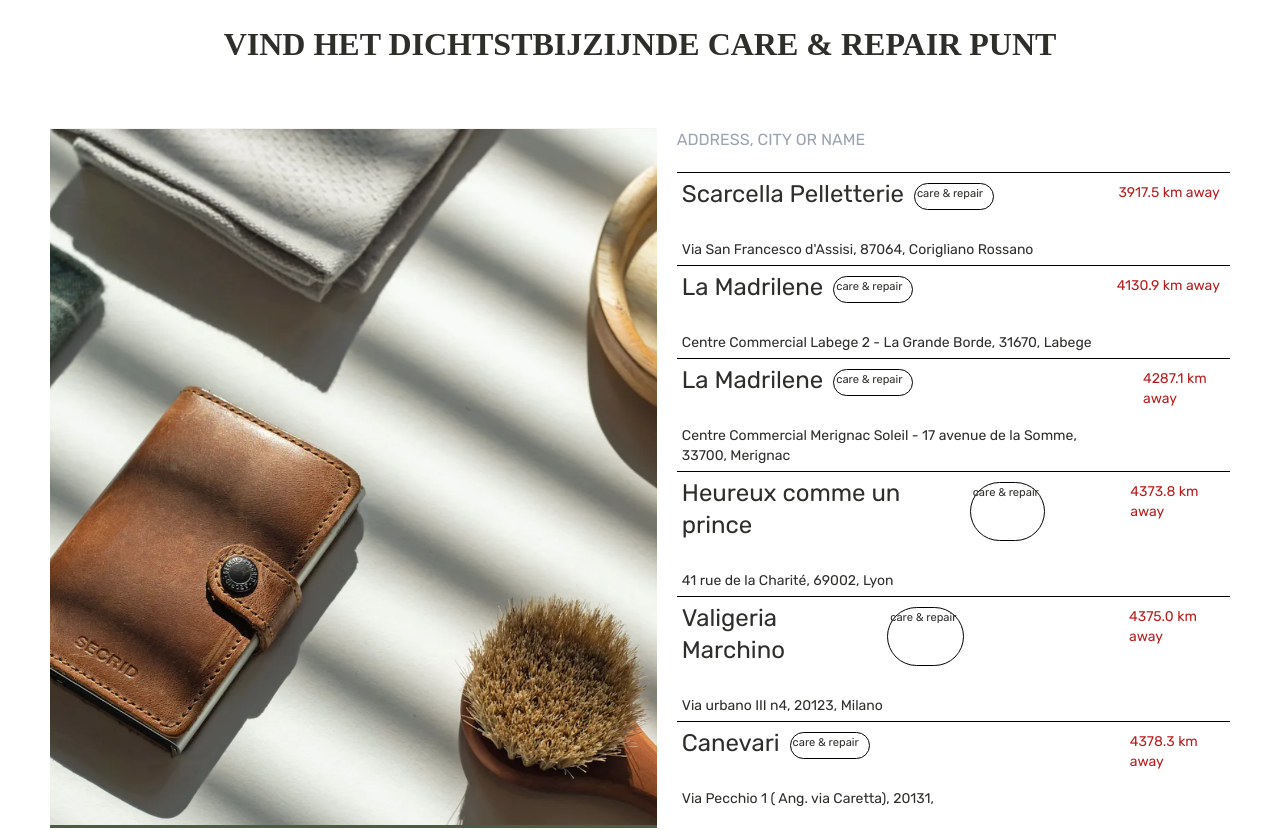
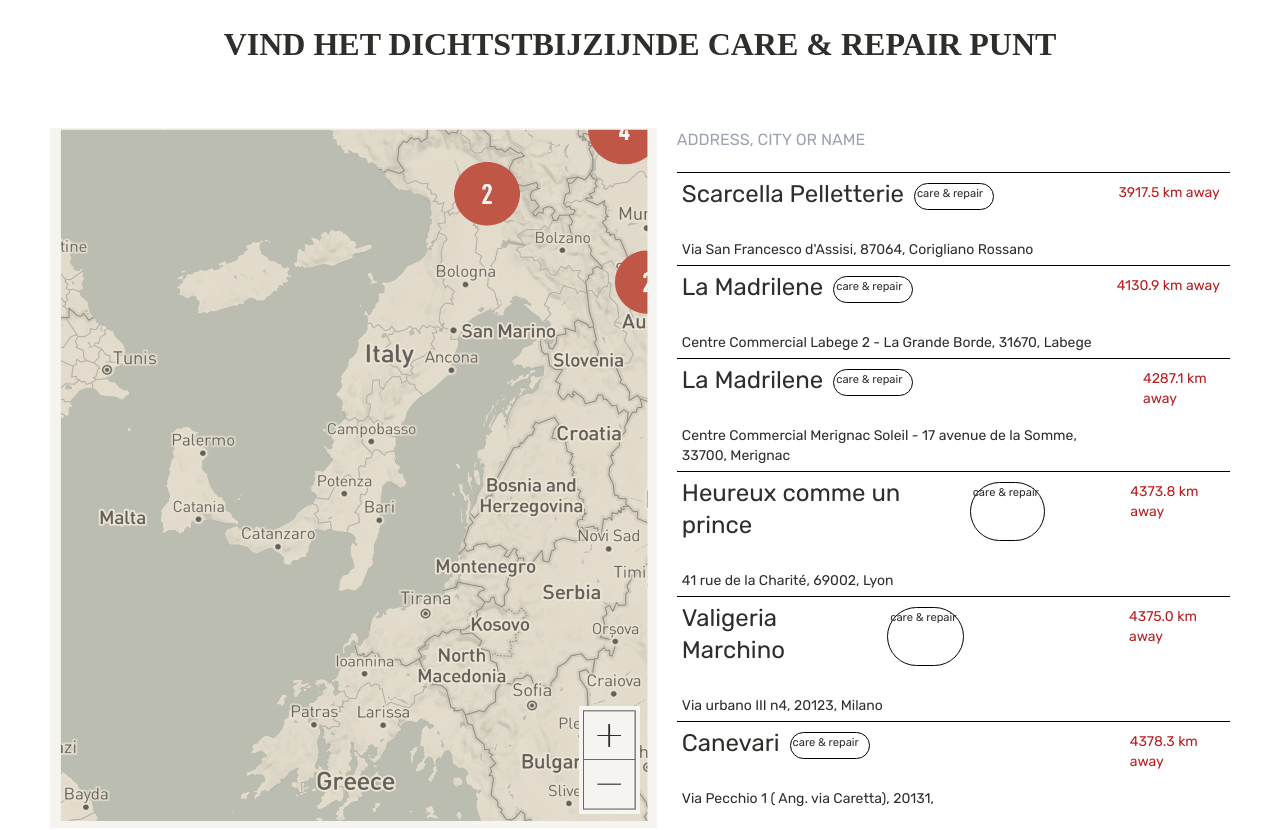
Before and after one commit to Duromedia-Academy/Cohort-1-q3-project-2023, a React (Create React App) app: page /carerepair in a window 1280 px wide. Shown: the part 3260-4090 px from the top of the page. Built offline with nearby package versions, Linux system fonts and the light colour scheme.

Commit message:
carerepare latest update

```diff
--- a/src/Carerepair.js
+++ b/src/Carerepair.js
@@ -93,7 +93,7 @@
     <div className="lg:flex md:flex lg:max-h-[700px] m-[20px] mt-[50px]">
 
         <div className="m-[10px]">
-                <img className="h-[700px] w-[700px]" src={ require ("./assets/anifimg/third.png")} alt=""/>
+                <img className="h-[700px] w-[700px]" src={ require ("./assets/anifimg/map.png")} alt=""/>
             </div>
 
             <div className="lg:overflow-y-auto m-[10px]">
```
Also changed, not shown: src/assets/anifimg/map.png (added).
